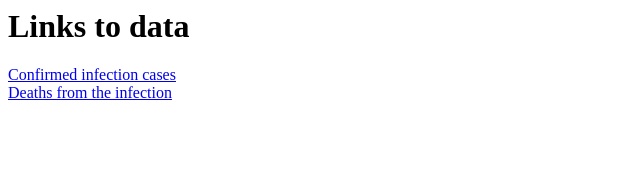
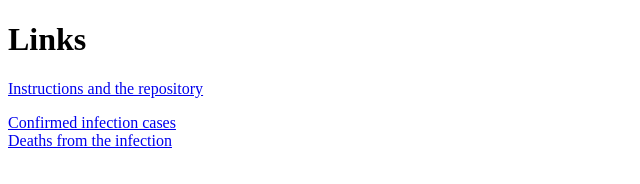
Before and after one commit to lkananen/coronaVirusFinland, a plain HTML site: page docs/index.html in a window 1280 px wide. Shown: the whole page, without its empty margins (0-640 px from the left). Drawn offline with Linux system fonts and the light colour scheme.

Commit message:
Repository link added.

```diff
--- a/docs/index.html
+++ b/docs/index.html
@@ -1,3 +1,15 @@
-<h1>Links to data</h1>
+<!DOCTYPE html>
+<head>
+    <title>Link page</title>
+</head>
+<body>
+<h1>Links</h1>
+
+<p><a href="https://github.com/lkananen/coronaVirusFinland/">Instructions and the repository</a></p>
+
+<p>
 <a href="iwdc.html">Confirmed infection cases</a></br>
 <a href="dwdc.html">Deaths from the infection</a>
+</p>
+</body>
+</html>
```
